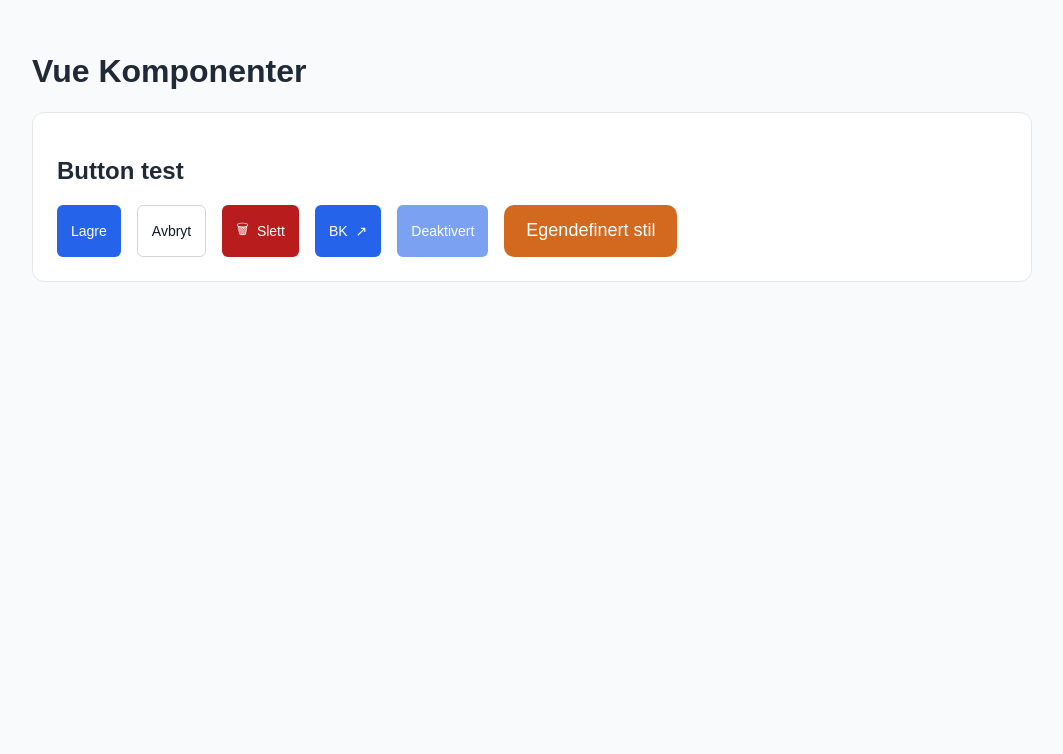
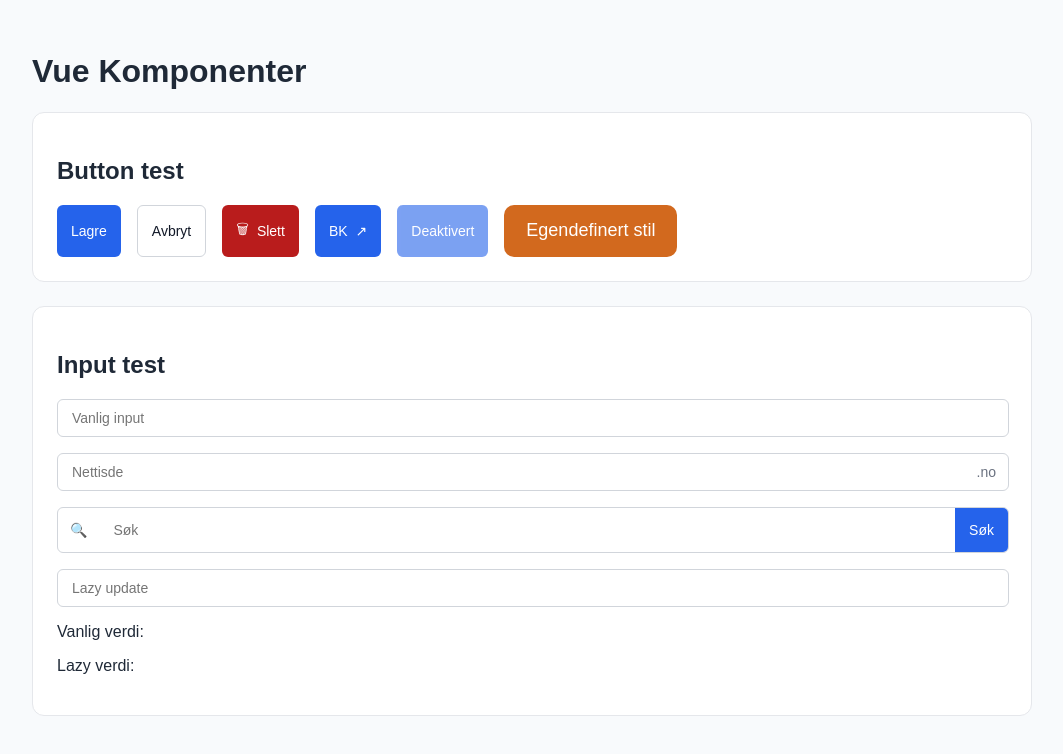
Before and after one commit to sebastianingebrigtsen/Vue-komponenter, a Vue app: page / in a window 1280 px wide. Shown: the top 754 px of the page, without its empty margins (108-1171 px from the left). Built offline with nearby package versions, Linux system fonts and the light colour scheme.

Commit message:
Lagt til Input komponent

```diff
--- a/src/App.vue
+++ b/src/App.vue
@@ -1,8 +1,17 @@
 <script setup lang="ts">
+import { ref } from 'vue';
 import BaseButton from './components/BaseButton.vue';
+import BaseInput from './components/BaseInput.vue';
 
 function clickTest() {
   alert('Knappen er trykket på!');
+}
+
+const inputValue = ref('');
+const lazyValue = ref('');
+
+function handleSearch() {
+  alert(`Søker etter: ${inputValue.value}`);
 }
 </script>
 
@@ -21,6 +30,20 @@ function clickTest() {
         <BaseButton label="Deaktivert" disabled />
         <BaseButton label="Egendefinert stil" customClass="big-button" />
       </div>
+    </section>
+
+    <section class="demo-section">
+      <h2>Input test</h2>
+
+      <div class="input-group">
+        <BaseInput v-model="inputValue" placeholder="Vanlig input" />
+        <BaseInput v-model="inputValue" placeholder="Nettisde" suffix=".no" />
+        <BaseInput v-model="inputValue" placeholder="Søk" iconBefore="🔍" buttonLabel="Søk" @buttonClick="handleSearch" />
+        <BaseInput v-model="lazyValue" placeholder="Lazy update" updateMode="lazy" />
+      </div>
+
+      <p>Vanlig verdi: {{ inputValue }}</p>
+      <p>Lazy verdi: {{ lazyValue }}</p>
     </section>
   </main>
 </template>
@@ -43,11 +66,19 @@ main {
   border: 1px solid #e5e7eb;
   border-radius: 12px;
   padding: 1.5rem;
+  margin-bottom: 1.5rem;
 }
 
 .button-group {
   display: flex;
   flex-wrap: wrap;
+  gap: 1rem;
+  margin-top: 1rem;
+}
+
+.input-group {
+  display: flex;
+  flex-direction: column;
   gap: 1rem;
   margin-top: 1rem;
 }
--- a/src/components/BaseInput.vue
+++ b/src/components/BaseInput.vue
@@ -0,0 +1,123 @@
+<script setup lang="ts">
+import BaseButton from './BaseButton.vue';
+
+// Definerer hvordan inputen oppdaterer verdien.
+// "eager" sender oppdatering for hver tast,
+// mens "lazy" sender først ved change-event.
+type UpdateMode = 'eager' | 'lazy';
+
+const props = defineProps({
+  // Verdien som bindes via v-model.
+  modelValue: {
+    type: String,
+    default: '',
+  },
+
+  placeholder: String,
+
+  // Valgfri tekst før eller etter input-feltet.
+  prefix: String,
+  suffix: String,
+
+  // Valgfrie ikoner før eller etter input.
+  iconBefore: String,
+  iconAfter: String,
+
+  // Hvis satt vises en integrert knapp til høyre i komponenten.
+  buttonLabel: String,
+
+  // Styrer når verdien sendes tilbake til parent-komponenten.
+  updateMode: {
+    type: String as () => UpdateMode,
+    default: 'eager',
+  },
+
+  // Gir mulighet for ekstra styling fra parent-komponenten.
+  // Vue støtter normalt class direkte på komponenter, men denne
+  // prop-en gjør CSS passthrough eksplisitt i API-et.
+  customClass: String,
+});
+
+// Sender oppdateringer til parent for v-model,
+// samt event for den integrerte knappen.
+const emit = defineEmits(['update:modelValue', 'buttonClick']);
+
+// Oppdaterer verdien som sendes til parent.
+function updateValue(event: Event) {
+  const target = event.target as HTMLInputElement;
+  emit('update:modelValue', target.value);
+}
+
+// Håndterer input-event ved eager oppdatering.
+function handleInput(event: Event) {
+  if (props.updateMode === 'eager') {
+    updateValue(event);
+  }
+}
+
+// Håndterer change-event ved lazy oppdatering.
+function handleChange(event: Event) {
+  if (props.updateMode === 'lazy') {
+    updateValue(event);
+  }
+}
+
+// Sender event når den integrerte knappen trykkes.
+function handleButtonClick() {
+  emit('buttonClick');
+}
+</script>
+
+<template>
+  <div :class="['input-wrapper', customClass]">
+    <span v-if="iconBefore" class="input-extra">{{ iconBefore }}</span>
+    <span v-if="prefix" class="input-extra">{{ prefix }}</span>
+
+    <input class="input" :value="props.modelValue" :placeholder="placeholder" @input="handleInput" @change="handleChange" />
+
+    <span v-if="suffix" class="input-extra">{{ suffix }}</span>
+    <span v-if="iconAfter" class="input-extra">{{ iconAfter }}</span>
+
+    <BaseButton v-if="buttonLabel" :label="buttonLabel" customClass="input-button" @click="handleButtonClick" />
+  </div>
+</template>
+
+<style scoped>
+/* Wrapper rundt input og tilhørende elementer */
+
+.input-wrapper {
+  display: flex;
+  align-items: center;
+  width: 100%;
+  border: 1px solid #d1d5db;
+  border-radius: 6px;
+  background: white;
+  overflow: hidden;
+}
+
+/* input-feltet */
+
+.input {
+  flex: 1;
+  border: none;
+  outline: none;
+  padding: 10px 14px;
+  font-size: 14px;
+  font-family: inherit;
+  background: transparent;
+}
+
+/* Prefix, suffix og ikoner */
+
+.input-extra {
+  padding: 0 12px;
+  color: #6b7280;
+  font-size: 14px;
+}
+
+/* integrert knapp */
+
+.input-button {
+  border-radius: 0;
+}
+</style>
```
